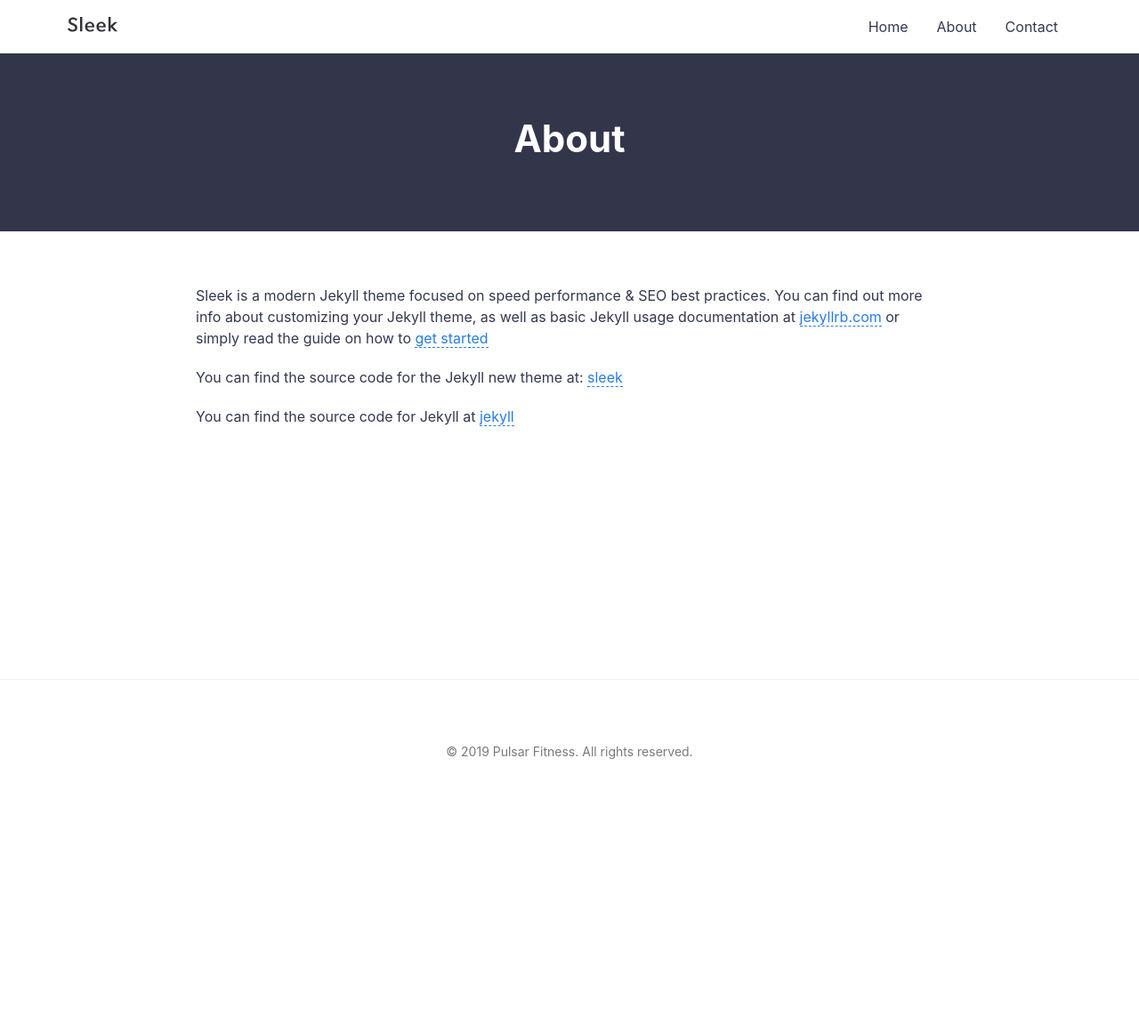
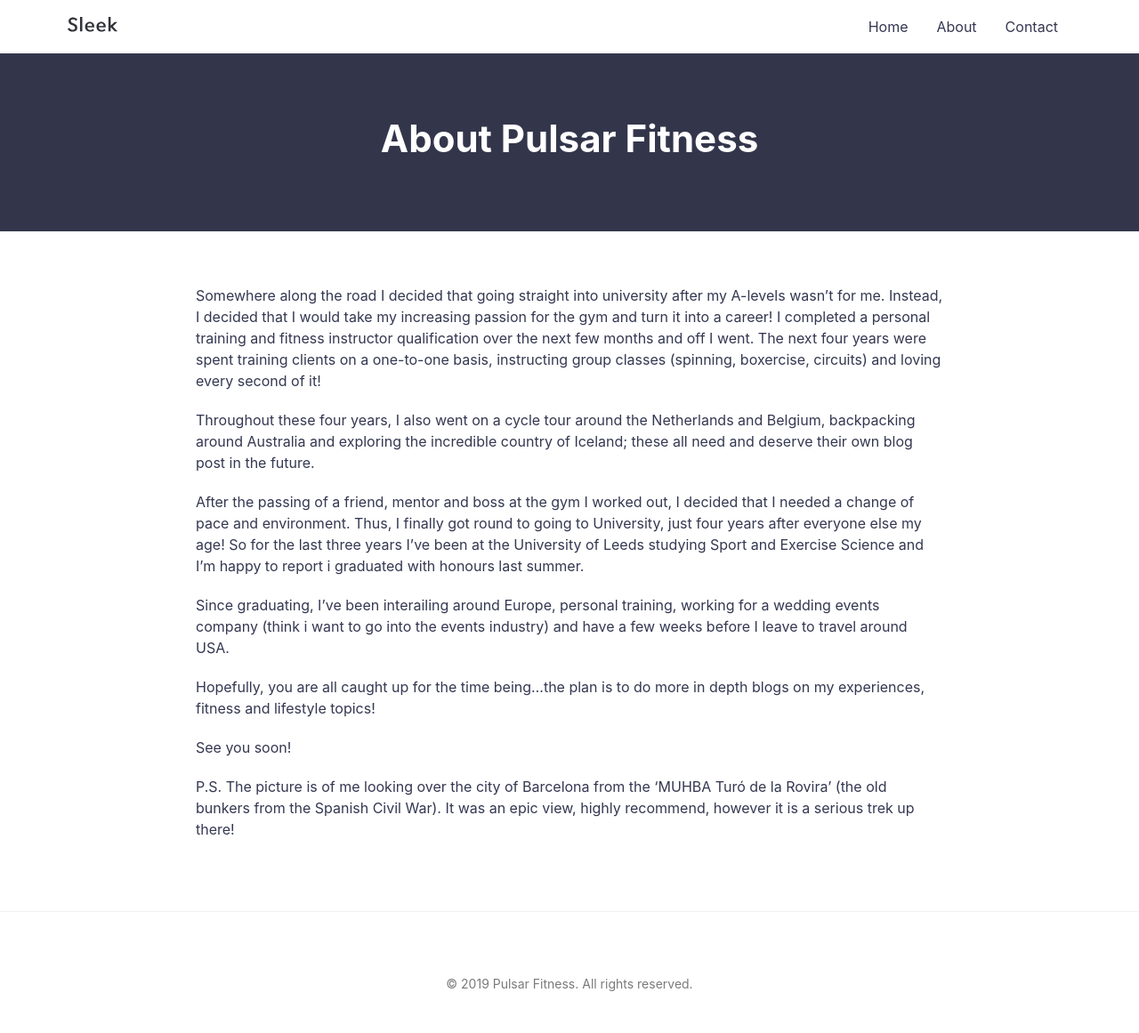
Before and after one commit to pulsar-fitness/pulsar-fitness.github.io, a Jekyll site: the page built from about.md, in a window 1280 px wide. Shown: the whole page at 89% size. Built offline with Jekyll 4.4.1, drawn with Linux system fonts in a browser that asks for light colours; before the commit the page ends 900 px from its top, so only the background shows below that.

Commit message:
Updated about page

```diff
--- a/about.md
+++ b/about.md
@@ -1,13 +1,19 @@
 ---
 layout: page
-title: About
+title: "About Pulsar Fitness"
 permalink: /about/
 ---
 
-Sleek is a modern Jekyll theme focused on speed performance & SEO best practices. You can find out more info about customizing your Jekyll theme, as well as basic Jekyll usage documentation at [jekyllrb.com](http://jekyllrb.com/) or simply read the guide on how to [get started](/getting-started)
+Somewhere along the road I decided that going straight into university after my A-levels wasn’t for me. Instead, I decided that I would take my increasing passion for the gym and turn it into a career! I completed a personal training and fitness instructor qualification over the next few months and off I went. The next four years were spent training clients on a one-to-one basis, instructing group classes (spinning, boxercise, circuits) and loving every second of it!
 
-You can find the source code for the Jekyll new theme at:
-[sleek](https://github.com/janczizikow/sleek)
+Throughout these four years, I also went on a cycle tour around the Netherlands and Belgium, backpacking around Australia and exploring the incredible country of Iceland; these all need and deserve their own blog post in the future.
 
-You can find the source code for Jekyll at
-[jekyll](https://github.com/jekyll/jekyll)
+After the passing of a friend, mentor and boss at the gym I worked out, I decided that I needed a change of pace and environment. Thus, I finally got round to going to University, just four years after everyone else my age! So for the last three years I’ve been at the University of Leeds studying Sport and Exercise Science and I’m happy to report i graduated with honours last summer.
+
+Since graduating, I’ve been interailing around Europe, personal training, working for a wedding events company (think i want to go into the events industry) and have a few weeks before I leave to travel around USA.
+
+Hopefully, you are all caught up for the time being…the plan is to do more in depth blogs on my experiences, fitness and lifestyle topics!
+
+See you soon!
+
+P.S. The picture is of me looking over the city of Barcelona from the ‘MUHBA Turó de la Rovira’ (the old bunkers from the Spanish Civil War). It was an epic view, highly recommend, however it is a serious trek up there!
```
